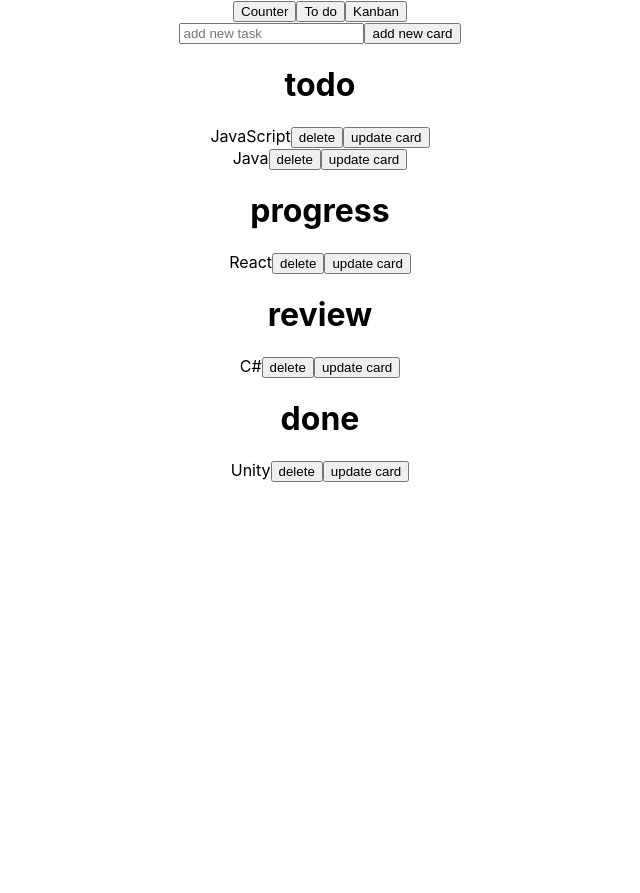
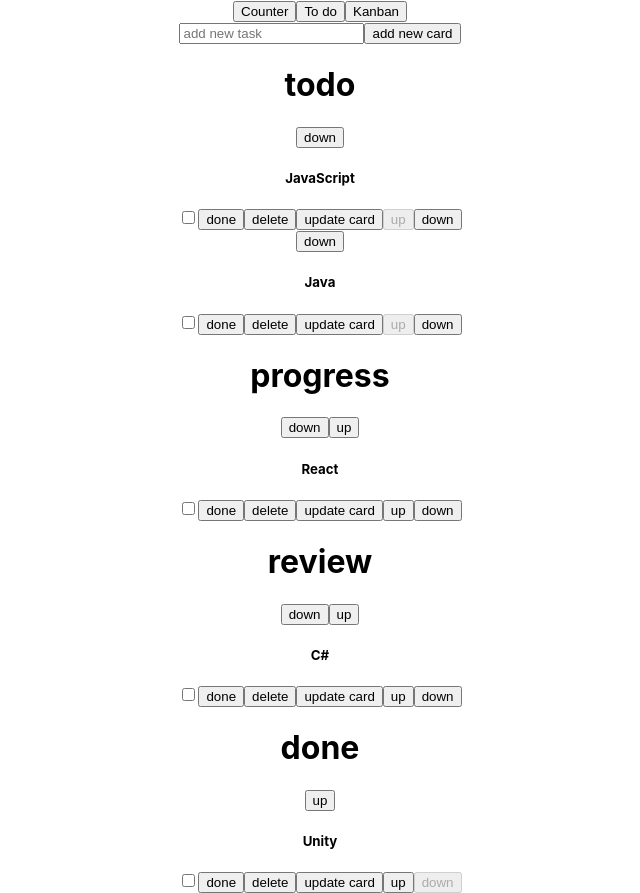
Before and after one commit to OlehPetko/simple_kanban, a React (Create React App) app: page / in a window 1280 px wide. Both pictures are taken after a click on the button "Kanban". Shown: the whole page, without its empty margins (320-960 px from the left). Before the commit the page ends 800 px from the top, so only its background shows below. Built offline with nearby package versions, Linux system fonts and the light colour scheme.

Commit message:
new update kanban

```diff
--- a/src/Kanban/Kanban.js
+++ b/src/Kanban/Kanban.js
@@ -10,16 +10,17 @@ function Kanban() {
             status: statuses[0],
             openDelete: true,
             openUpdate: true,
-            markDone: true
+            markDone: false
         },
-        {id: Math.random(), card: 'Java', status: statuses[0], openDelete: true, openUpdate: true, markDone: true},
-        {id: Math.random(), card: 'React', status: statuses[1], openDelete: true, openUpdate: true, markDone: true},
-        {id: Math.random(), card: 'C#', status: statuses[2], openDelete: true, openUpdate: true, markDone: true},
-        {id: Math.random(), card: 'Unity', status: statuses[3], openDelete: true, openUpdate: true, markDone: true},
+        {id: Math.random(), card: 'Java', status: statuses[0], openDelete: true, openUpdate: true, markDone: false},
+        {id: Math.random(), card: 'React', status: statuses[1], openDelete: true, openUpdate: true, markDone: false},
+        {id: Math.random(), card: 'C#', status: statuses[2], openDelete: true, openUpdate: true, markDone: false},
+        {id: Math.random(), card: 'Unity', status: statuses[3], openDelete: true, openUpdate: true, markDone: false},
     ]
     const [cards, setCards] = useState(initialState)
     const [newCard, setNewCard] = useState('')
     const [updateCard, setUpdateCard] = useState('')
+
 
     const addCard = () => {
         const updateCard = [...cards, {
@@ -50,7 +51,14 @@ function Kanban() {
       const updateCard = cards.map(card => card.id === id ? {...card, openUpdate: !card.openUpdate, card: newCard} : card)
       setCards(updateCard)
         setUpdateCard('')
-
+    }
+    const moveCard = (id, value) => {
+      const updateCard = cards.map(card => card.id === id ? {...card, status: statuses[statuses.indexOf(card.status) + value]} : card)
+        setCards(updateCard)
+    }
+    const markCard = (id) => {
+      const updateCard = cards.map(card => card.id === id ? {...card, markDone: !card.markDone } : card)
+        setCards(updateCard)
     }
 
     return (
@@ -64,7 +72,13 @@ function Kanban() {
                     </h1>
                     {cards.filter(card => status === card.status).map(card =>
                         <div key={card.id}>
-                            {card.card}
+                            {card.status !== 'done' && <button onClick={() => moveCard(card.id,  1)}>down</button>}
+                            {card.status !== 'todo' && <button onClick={() => moveCard(card.id, - 1)}>up</button>}
+                            <h5 style={card.markDone ? {textDecoration: "line-through"} : null}>
+                                {card.card}
+                            </h5>
+                            <input type="checkbox" onClick={() => markCard(card.id)}/>
+                            <button onClick={() => markCard(card.id)}>done</button>
                             {card.openDelete ?
                                 <button onClick={() => openWindowDelete(card.id)}>delete</button>
                                 :
@@ -82,7 +96,8 @@ function Kanban() {
                                     <button onClick={() => updateSaveCard(card.id, updateCard)}>save change</button>
                                     <button onClick={() => openWindowUpdate(card.id)}>cancel</button>
                                 </div>}
-
+                            <button disabled={card.status === 'todo'} onClick={() => moveCard(card.id, - 1)}>up</button>
+                            <button disabled={card.status === 'done'} onClick={() => moveCard(card.id, 1)}>down</button>
                         </div>)}
                 </div>
             )}
```
